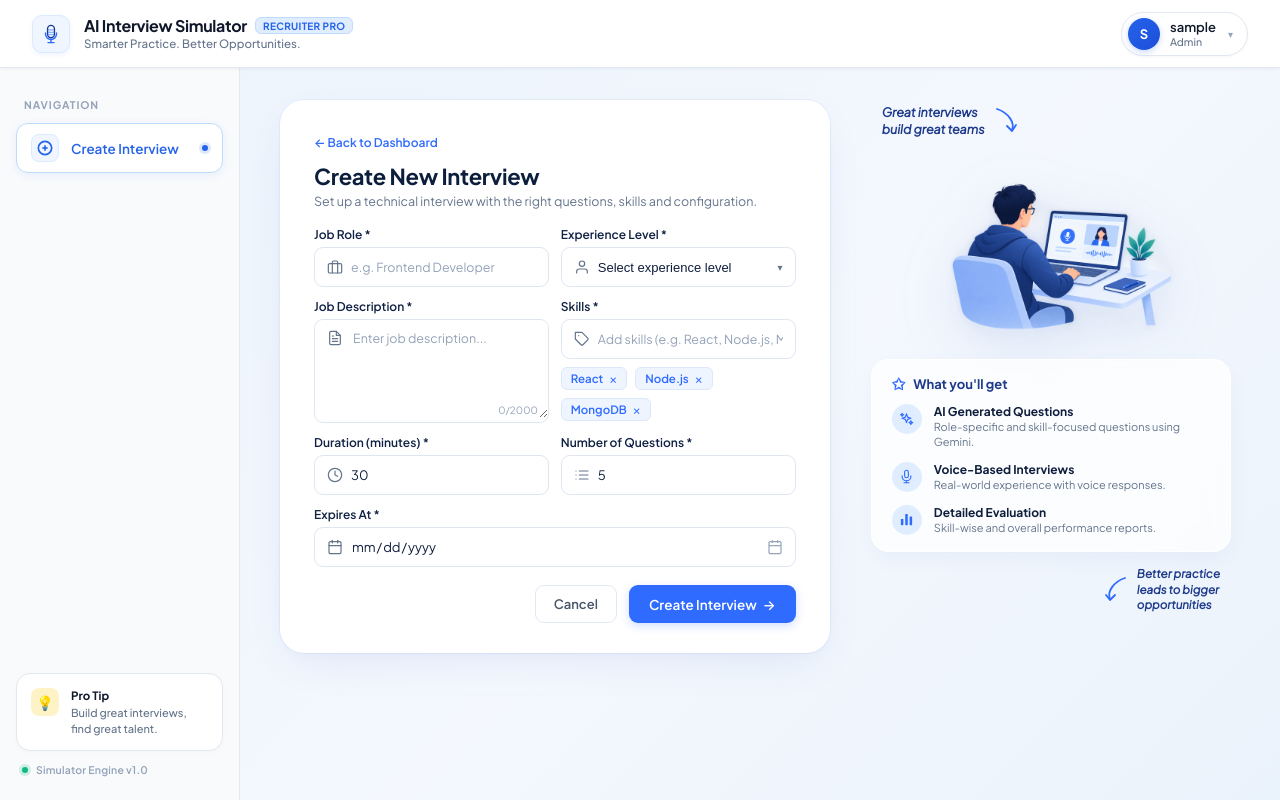
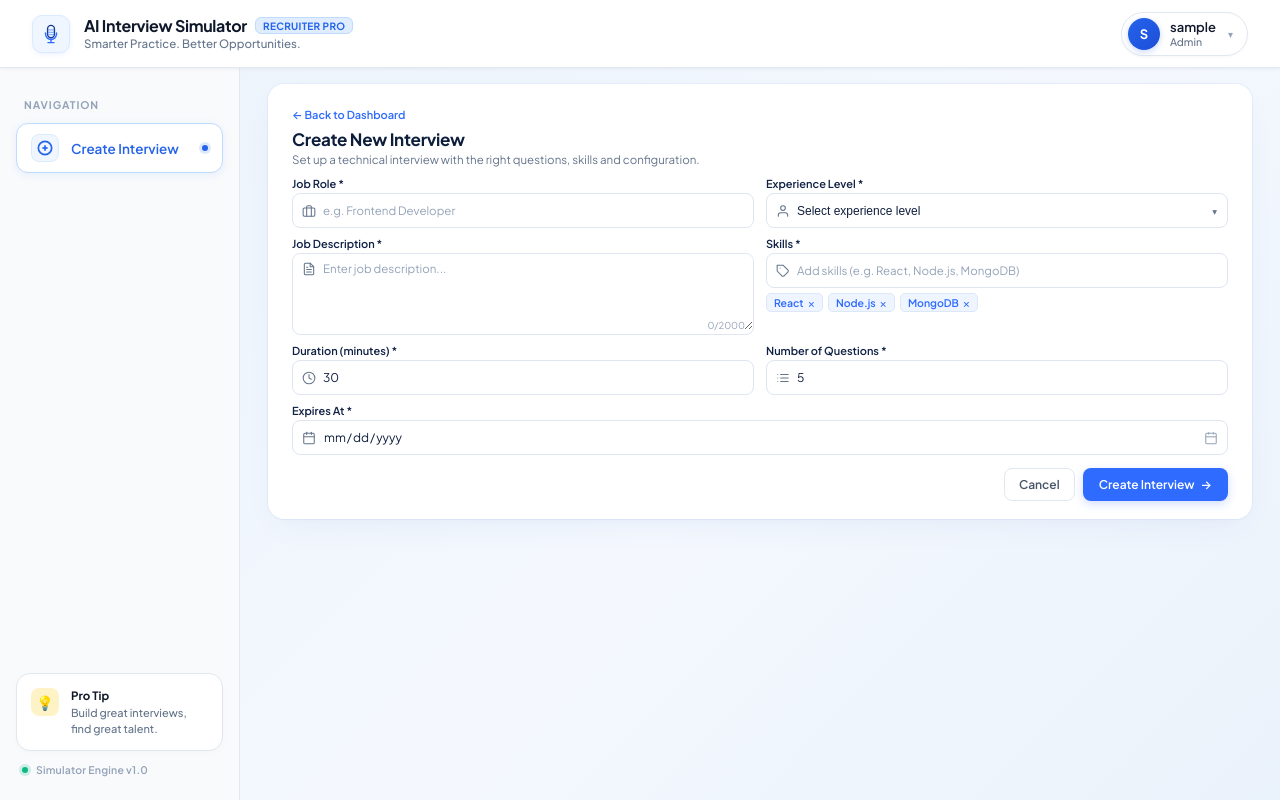
Before and after one commit to Mayank00480/interview-simulator-frontend, a React (Vite) app: page /create-interview in a window 1280 px wide. Built offline with nearby package versions, Linux system fonts and the light colour scheme; no server answers; sample sign-in values are in the browser's storage.

Commit message:
Refactor CreateInterviewPage: Remove CreateInterviewSidePanel component for a cleaner layout and improved focus on the form

```diff
--- a/src/App.css
+++ b/src/App.css
@@ -1069,7 +1069,7 @@
   display: flex;
   flex-direction: column;
   background: linear-gradient(135deg, #edf4fc 0%, #f4f8fe 50%, #eaf2fb 100%);
-  padding: 32px 40px 40px 40px;
+  padding: 16px 28px;
   overflow-y: auto;
 }
 
@@ -1079,29 +1079,74 @@
 
 .create-interview-page-wrapper {
   display: grid;
-  grid-template-columns: 1.38fr 0.95fr;
-  gap: 32px;
+  grid-template-columns: 1fr;
+  gap: 16px;
   align-items: start;
   width: 100%;
 }
 
+.create-interview-page-wrapper:has(.create-interview-right-panel) {
+  grid-template-columns: 1.38fr 0.95fr;
+}
+
 /* Left Form Column: Pure White Floating Card */
 .create-interview-card {
+  width: 100%;
+  box-sizing: border-box;
   background: #ffffff;
-  border-radius: 24px;
+  border-radius: 16px;
   box-shadow:
-    0 16px 45px -12px rgba(27, 72, 175, 0.1),
-    0 4px 16px -4px rgba(0, 0, 0, 0.02),
+    0 12px 35px -12px rgba(27, 72, 175, 0.08),
+    0 2px 10px -2px rgba(0, 0, 0, 0.02),
     0 0 0 1px rgba(225, 236, 252, 0.8);
-  padding: 30px 34px;
+  padding: 18px 24px;
+}
+
+.create-interview-card .form-label {
+  font-size: 11px;
+  font-weight: 600;
+  color: #102144;
+  margin-bottom: 3px;
+}
+
+.create-interview-card .input-wrapper {
+  border-radius: 8px;
+}
+
+.create-interview-card .form-input {
+  height: 33px;
+  font-size: 12px;
+  padding: 0 10px 0 30px;
+}
+
+.create-interview-card .form-input::placeholder {
+  font-size: 11.5px;
+}
+
+.create-interview-card .input-icon-left {
+  left: 9px;
+}
+
+.create-interview-card .input-icon-left svg {
+  width: 14px;
+  height: 14px;
+}
+
+.create-interview-card .input-icon-right {
+  right: 9px;
+}
+
+.create-interview-card .input-icon-right svg {
+  width: 14px;
+  height: 14px;
 }
 
 .back-link {
   color: #2f6bff;
-  font-size: 12px;
+  font-size: 11px;
   font-weight: 600;
   display: inline-block;
-  margin-bottom: 12px;
+  margin-bottom: 6px;
   text-decoration: none;
   transition: transform 0.15s ease;
 }
@@ -1111,23 +1156,23 @@
 }
 
 .create-header h2 {
-  font-size: 22px;
+  font-size: 17px;
   font-weight: 700;
   color: #0d1e3d;
   letter-spacing: -0.3px;
-  margin-bottom: 3px;
+  margin-bottom: 2px;
 }
 
 .create-header p {
-  font-size: 12.5px;
+  font-size: 11.5px;
   color: #64748b;
-  margin-bottom: 18px;
+  margin-bottom: 10px;
 }
 
 .interview-form {
   display: flex;
   flex-direction: column;
-  gap: 12px;
+  gap: 9px;
 }
 
 .form-row-2 {
@@ -1144,13 +1189,13 @@
   cursor: pointer;
   appearance: none;
   -webkit-appearance: none;
-  padding-right: 30px;
+  padding-right: 28px;
 }
 
 .select-chevron {
   position: absolute;
-  right: 12px;
-  font-size: 10px;
+  right: 10px;
+  font-size: 9.5px;
   color: #64748b;
   pointer-events: none;
 }
@@ -1159,7 +1204,7 @@
   position: relative;
   background: #ffffff;
   border: 1.5px solid #dfe6f1;
-  border-radius: 9px;
+  border-radius: 8px;
   transition: all 0.2s ease;
 }
 
@@ -1170,46 +1215,51 @@
 
 .textarea-icon-left {
   position: absolute;
-  left: 12px;
-  top: 10px;
+  left: 9px;
+  top: 8px;
   display: flex;
   align-items: center;
   pointer-events: none;
+}
+
+.textarea-icon-left svg {
+  width: 14px;
+  height: 14px;
 }
 
 .form-textarea {
   width: 100%;
   border: none;
   outline: none;
-  padding: 10px 12px 24px 38px;
+  padding: 7px 10px 18px 30px;
   font-family: inherit;
-  font-size: 12.5px;
+  font-size: 12px;
   color: #0f1e3d;
-  min-height: 84px;
-  max-height: 120px;
+  min-height: 52px;
+  max-height: 76px;
   resize: vertical;
   overflow-y: auto;
-  border-radius: 9px;
+  border-radius: 8px;
 }
 
 .form-textarea::placeholder {
   color: #94a3b8;
-  font-size: 12.5px;
+  font-size: 11.5px;
 }
 
 .char-count {
   position: absolute;
-  right: 10px;
-  bottom: 6px;
-  font-size: 10px;
+  right: 8px;
+  bottom: 3px;
+  font-size: 9.5px;
   color: #94a3b8;
 }
 
 .skills-tags-wrap {
   display: flex;
   flex-wrap: wrap;
-  gap: 8px;
-  margin-top: 8px;
+  gap: 5px;
+  margin-top: 5px;
   align-items: center;
 }
 
@@ -1217,13 +1267,13 @@
   background: #eef5ff;
   color: #2f6bff;
   border: 1px solid #dce8fa;
-  font-size: 11.5px;
+  font-size: 10.5px;
   font-weight: 600;
-  padding: 3px 9px;
-  border-radius: 6px;
+  padding: 2px 7px;
+  border-radius: 5px;
   display: inline-flex;
   align-items: center;
-  gap: 6px;
+  gap: 4px;
 }
 
 .skill-pill button {
@@ -1231,7 +1281,7 @@
   border: none;
   color: #2f6bff;
   cursor: pointer;
-  font-size: 13px;
+  font-size: 12px;
   line-height: 1;
   padding: 0;
   display: flex;
@@ -1246,9 +1296,9 @@
   background: #ffffff;
   border: 1.5px dashed #2f6bff;
   color: #2f6bff;
-  border-radius: 6px;
-  padding: 3px 10px;
-  font-size: 11.5px;
+  border-radius: 5px;
+  padding: 2px 7px;
+  font-size: 10.5px;
   font-weight: 600;
   cursor: pointer;
   transition: all 0.15s ease;
@@ -1260,7 +1310,7 @@
 
 .input-icon-right {
   position: absolute;
-  right: 12px;
+  right: 10px;
   display: flex;
   align-items: center;
   pointer-events: none;
@@ -1275,21 +1325,20 @@ input[type="date"].form-input::-webkit-calendar-picker-indicator {
   cursor: pointer;
 }
 
-
 .form-actions-row {
   display: flex;
   justify-content: flex-end;
-  gap: 12px;
-  margin-top: 6px;
+  gap: 8px;
+  margin-top: 4px;
 }
 
 .cancel-btn {
   background: #ffffff;
   border: 1.5px solid #e2e8f0;
-  padding: 0 18px;
-  height: 38px;
-  border-radius: 9px;
-  font-size: 13px;
+  padding: 0 14px;
+  height: 33px;
+  border-radius: 8px;
+  font-size: 12px;
   font-weight: 600;
   color: #475569;
   cursor: pointer;
@@ -1303,8 +1352,10 @@ input[type="date"].form-input::-webkit-calendar-picker-indicator {
 
 .create-submit-btn {
   width: auto;
-  padding: 0 20px;
-  height: 38px;
+  padding: 0 16px;
+  height: 33px;
+  font-size: 12px;
+  border-radius: 8px;
   margin-top: 0;
   display: inline-flex;
   gap: 6px;
--- a/src/pages/CreateInterviewPage.jsx
+++ b/src/pages/CreateInterviewPage.jsx
@@ -1,6 +1,5 @@
 import React from 'react';
 import CreateInterviewForm from '../components/CreateInterviewForm';
-import CreateInterviewSidePanel from '../components/CreateInterviewSidePanel';
 
 export default function CreateInterviewPage() {
   const handleInterviewSubmit = (interviewData) => {
@@ -10,11 +9,7 @@ export default function CreateInterviewPage() {
 
   return (
     <div className="create-interview-page-wrapper">
-      {/* Left Column Form */}
       <CreateInterviewForm onSubmit={handleInterviewSubmit} />
-
-      {/* Right Column Highlights & Graphic */}
-      <CreateInterviewSidePanel />
     </div>
   );
 }
```
